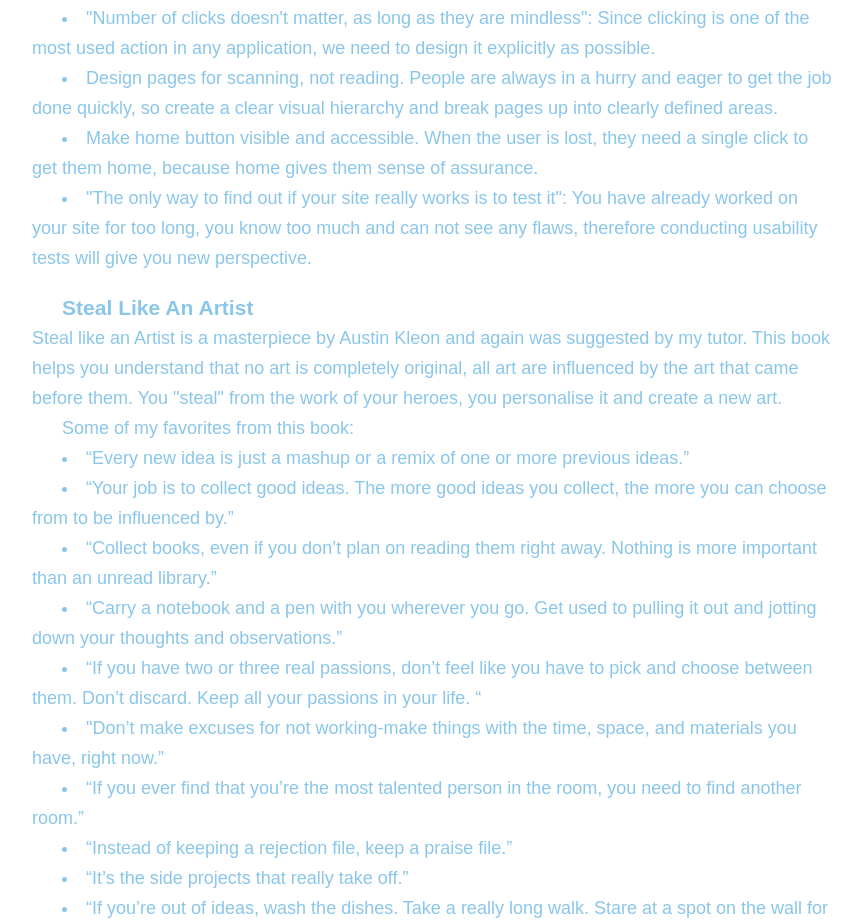
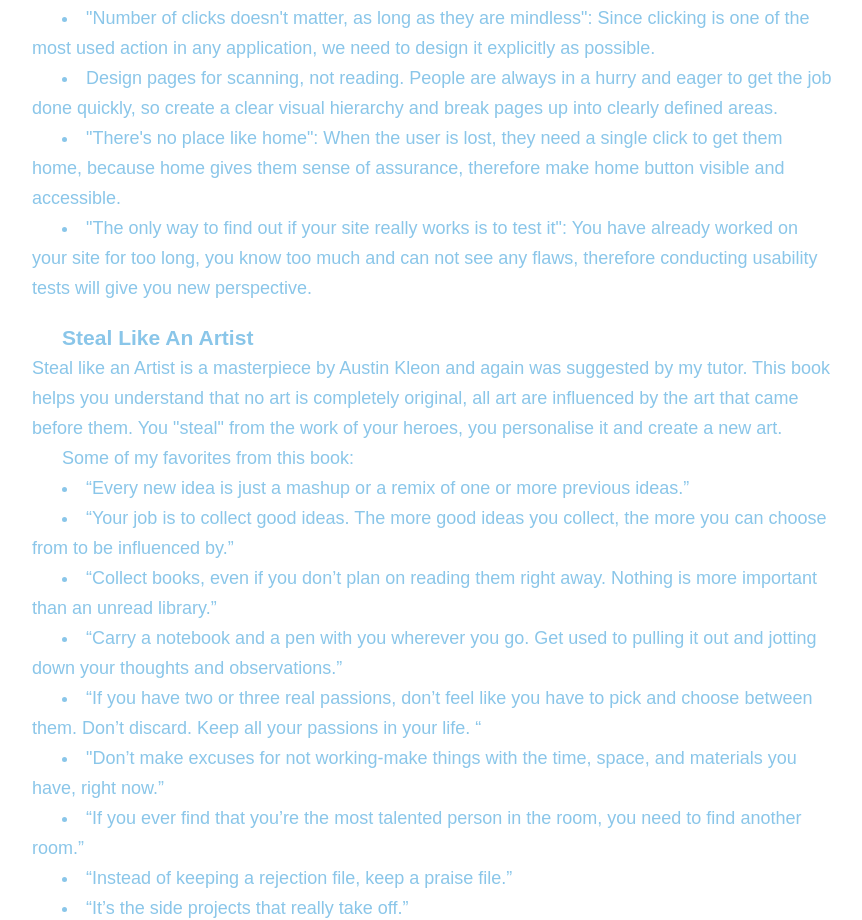
Before and after one commit to paulinemarg/myBlog, a React (Create React App) app: page /books in a window 1280 px wide. Shown: the part 1222-2142 px from the top of the page, without its empty margins (208-1070 px from the left). Built offline with nearby package versions, Linux system fonts and the light colour scheme; the HTML template or start-up script is replaced by a standard one.

Commit message:
corrected typo

```diff
--- a/src/components/pages/Books.jsx
+++ b/src/components/pages/Books.jsx
@@ -19,7 +19,7 @@
             <li>"Less is more": You just have to keep everything simple, remove words, icons, unnecessary animations that distract users. Everything should be self explanatory, you should keep everything short and simple.</li>
             <li>"Number of clicks doesn't matter, as long as they are mindless": Since clicking is one of the most used action in any application, we need to design it explicitly as possible.</li>
             <li>Design pages for scanning, not reading. People are always in a hurry and eager to get the job done quickly, so create a clear visual hierarchy and break pages up into clearly defined areas.</li>
-            <li>Make home button visible and accessible. When the user is lost, they need a single click to get them home, because home gives them sense of assurance.</li>
+            <li>"There's no place like home": When the user is lost, they need a single click to get them home, because home gives them sense of assurance, therefore make home button visible and accessible.</li>
             <li>"The only way to find out if your site really works is to test it": You have already worked on your site for too long, you know too much and can not see any flaws, therefore conducting usability tests will give you new perspective.</li>
           </div>
           <div className='indent'>
```
